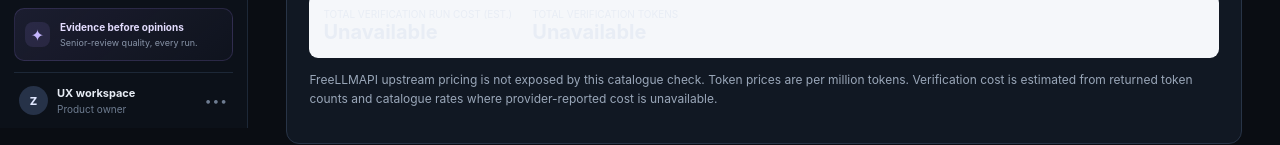
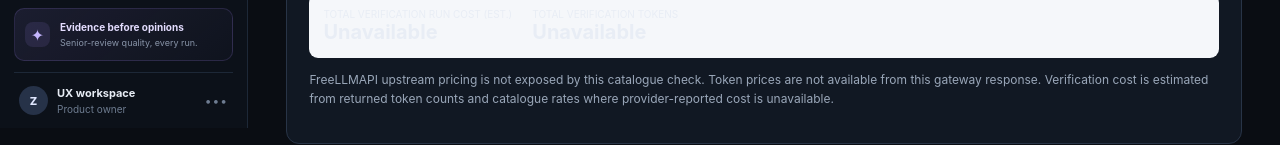
Before and after one commit to Zunaidscreenroot/uxaudit, a Next.js app: page /model-health in a window 1280 px wide. Shown: the part 672-817 px from the top of the page. Built offline with nearby package versions, Linux system fonts and the light colour scheme; no server answers.

Commit message:
Remove OpenRouter pricing assumptions from model health UI

```diff
--- a/app/model-health/page.tsx
+++ b/app/model-health/page.tsx
@@ -19,7 +19,7 @@ export default function ModelHealth(){
  </section>
  <section style={{background:"white",border:"1px solid #dfe3e8",borderRadius:14,padding:22,marginTop:18}}><div style={{fontSize:11,letterSpacing:1.5,fontWeight:800,color:"#64748b"}}>SELECTED FOR UX AUDIT</div><h2 style={{fontSize:22,margin:"8px 0"}}>FreeLLMAPI route</h2>{error&&<p style={{padding:12,background:"#fff0f0",color:"#9f2828",borderRadius:8}}>{error}</p>}{loading&&!scan&&<p>Loading scan results…</p>}
  {models.length>0?<div style={{display:"grid",gap:10,marginTop:14}}>{models.map((m,i)=><article key={m.provider+"::"+m.model} style={{border:"1px solid #dce5dd",borderRadius:11,padding:16,display:"grid",gridTemplateColumns:"minmax(220px,1fr) repeat(3,minmax(120px,.6fr))",gap:14,alignItems:"center"}}><div><div style={{fontSize:10,fontWeight:800,color:i===0?"#267044":"#60708a"}}>{"PRIMARY · ROUTER-MANAGED"}</div><strong style={{display:"block",overflowWrap:"anywhere",marginTop:6}}>{m.model}</strong><span style={{fontSize:11,color:"#64748b"}}>{m.provider} · {m.tier.toUpperCase()} · {m.ok ? "response verified" : "inference not tested"}</span></div><div><div style={{fontSize:10,color:"#718096"}}>INPUT / 1M TOKENS</div><strong>{m.promptPrice==null?"—":"$"+(m.promptPrice*1_000_000).toFixed(4)}</strong></div><div><div style={{fontSize:10,color:"#718096"}}>OUTPUT / 1M TOKENS</div><strong>{m.completionPrice==null?"—":"$"+(m.completionPrice*1_000_000).toFixed(4)}</strong></div><div><div style={{fontSize:10,color:"#718096"}}>VERIFICATION COST</div><strong>{m.estimatedCostUsd==null?"—":money(m.estimatedCostUsd)}</strong><div style={{fontSize:10,color:"#718096"}}>{m.totalTokens??"—"} tokens · {m.latencyMs} ms</div></div></article>)}</div>:!loading&&<p style={{color:"#9f2828"}}>FreeLLMAPI is not configured or its catalogue cannot be reached. Confirm FREELLMAPI_BASE_URL and FREELLMAPI_API_KEY on the deployed service.</p>}
- <div style={{marginTop:16,padding:14,background:"#f5f7fa",borderRadius:9,display:"flex",gap:20,flexWrap:"wrap"}}><div><div style={{fontSize:10,color:"#718096"}}>TOTAL VERIFICATION RUN COST (EST.)</div><strong style={{fontSize:20}}>{scan?.verificationRunCostUsd==null?"Unavailable":money(scan.verificationRunCostUsd)}</strong></div><div><div style={{fontSize:10,color:"#718096"}}>TOTAL VERIFICATION TOKENS</div><strong style={{fontSize:20}}>{scan?.verificationRunTokens==null?"Unavailable":scan.verificationRunTokens.toLocaleString("en-IN")}</strong></div></div><p style={{fontSize:12,color:"#718096",lineHeight:1.6}}>{scan?.selectionReason||"FreeLLMAPI upstream pricing is not exposed by this catalogue check."} Token prices are per million tokens. Verification cost is estimated from returned token counts and catalogue rates where provider-reported cost is unavailable.</p></section>
+ <div style={{marginTop:16,padding:14,background:"#f5f7fa",borderRadius:9,display:"flex",gap:20,flexWrap:"wrap"}}><div><div style={{fontSize:10,color:"#718096"}}>TOTAL VERIFICATION RUN COST (EST.)</div><strong style={{fontSize:20}}>{scan?.verificationRunCostUsd==null?"Unavailable":money(scan.verificationRunCostUsd)}</strong></div><div><div style={{fontSize:10,color:"#718096"}}>TOTAL VERIFICATION TOKENS</div><strong style={{fontSize:20}}>{scan?.verificationRunTokens==null?"Unavailable":scan.verificationRunTokens.toLocaleString("en-IN")}</strong></div></div><p style={{fontSize:12,color:"#718096",lineHeight:1.6}}>{scan?.selectionReason||"FreeLLMAPI upstream pricing is not exposed by this catalogue check."} Token prices are not available from this gateway response. Verification cost is estimated from returned token counts and catalogue rates where provider-reported cost is unavailable.</p></section>
  <section style={{background:"white",border:"1px solid #dfe3e8",borderRadius:14,padding:22,marginTop:18}}><div style={{fontSize:11,letterSpacing:1.5,fontWeight:800,color:"#64748b"}}>RECENT VERIFICATION ACTIVITY</div><h2 style={{fontSize:22,margin:"8px 0"}}>Latest checks · up to 4</h2>{activity.length?<div style={{overflowX:"auto"}}><table style={{width:"100%",borderCollapse:"collapse",fontSize:13}}><thead><tr style={{textAlign:"left",color:"#718096"}}>{["Model","Result","Tokens","Estimated cost","Latency"].map(x=><th key={x} style={{padding:"11px 8px",borderBottom:"1px solid #e5e9ef"}}>{x}</th>)}</tr></thead><tbody>{activity.map((a,i)=><tr key={a.model+"-"+i}><td style={{padding:"12px 8px",borderBottom:"1px solid #eef1f5",overflowWrap:"anywhere"}}>{a.model}</td><td style={{padding:"12px 8px",borderBottom:"1px solid #eef1f5",color:a.ok?"#18723d":"#a52a2a"}}>{a.ok?"Verified":"Failed"}</td><td style={{padding:"12px 8px",borderBottom:"1px solid #eef1f5"}}>{a.tokens}</td><td style={{padding:"12px 8px",borderBottom:"1px solid #eef1f5"}}>{money(a.costUsd)}</td><td style={{padding:"12px 8px",borderBottom:"1px solid #eef1f5"}}>{a.latencyMs} ms</td></tr>)}</tbody></table></div>:<p style={{fontSize:13,color:"#718096"}}>{loading?"Loading verification activity…":"No per-model verification activity is present in the cached scan payload yet."}</p>}
  <div style={{marginTop:12,fontSize:12,color:"#718096",lineHeight:1.6}}>The FreeLLMAPI gateway may route to different upstreams. This dashboard does not infer provider credits, spend, or a zero-cost balance when the gateway does not expose those values.</div></section>
  </div></main>
```
